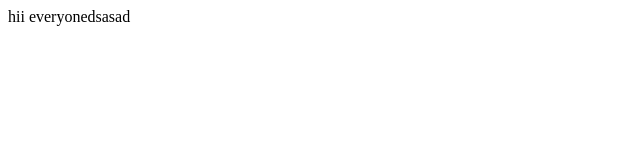
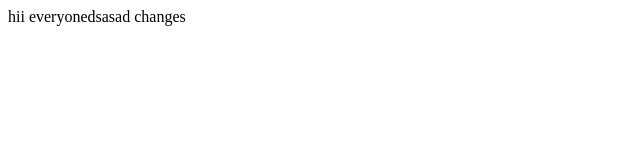
Before and after one commit to dsndf/githubTutorial, a plain HTML site: page about.html in a window 1280 px wide. Shown: the full height of the page, 0-640 px from the left. Drawn offline with Linux system fonts and the light colour scheme.

Commit message:
Update about.html

```diff
--- a/about.html
+++ b/about.html
@@ -7,6 +7,6 @@
     <title>Document</title>
 </head>
 <body>
-    hii everyonedsasad
+    hii everyonedsasad changes
 </body>
 </html>
```
